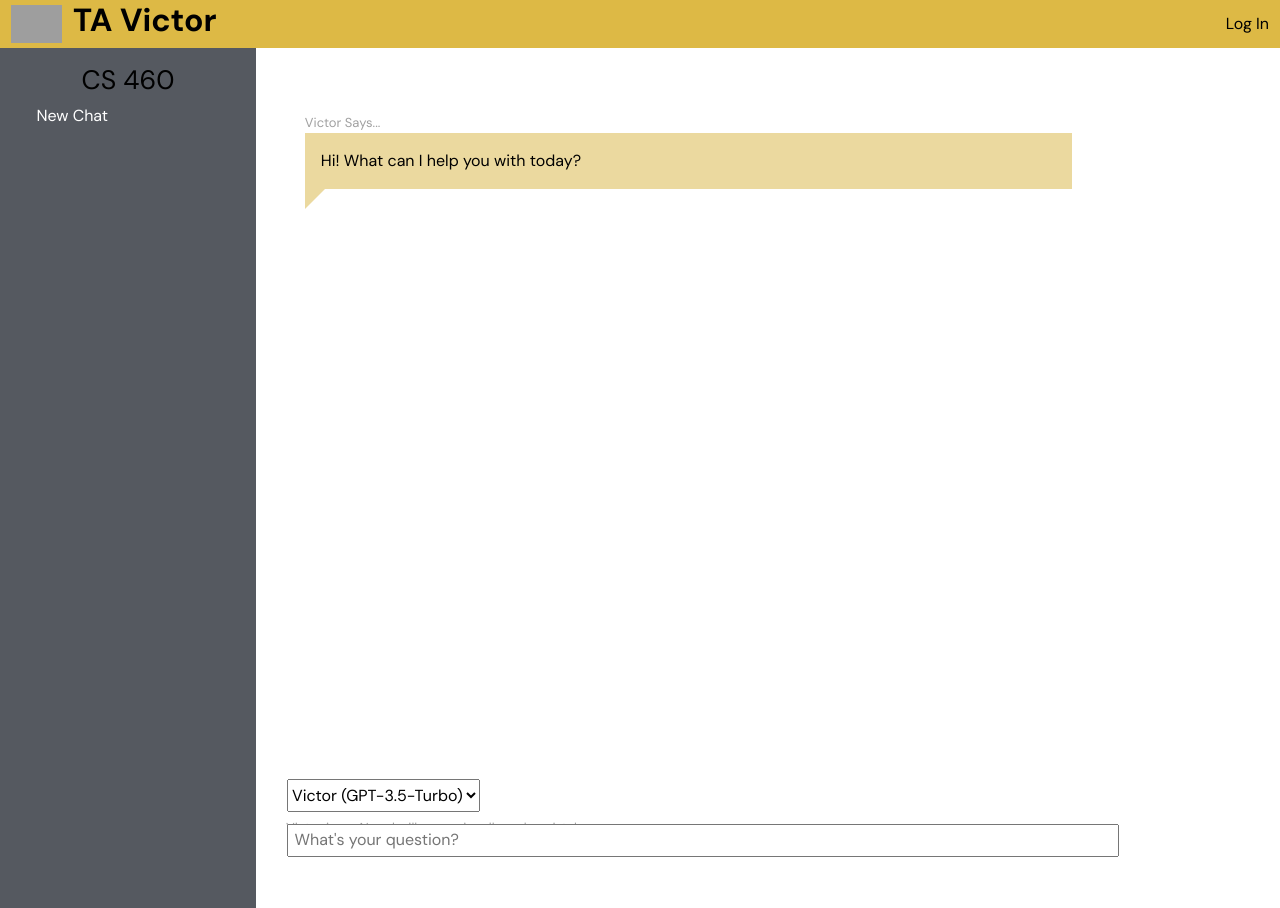
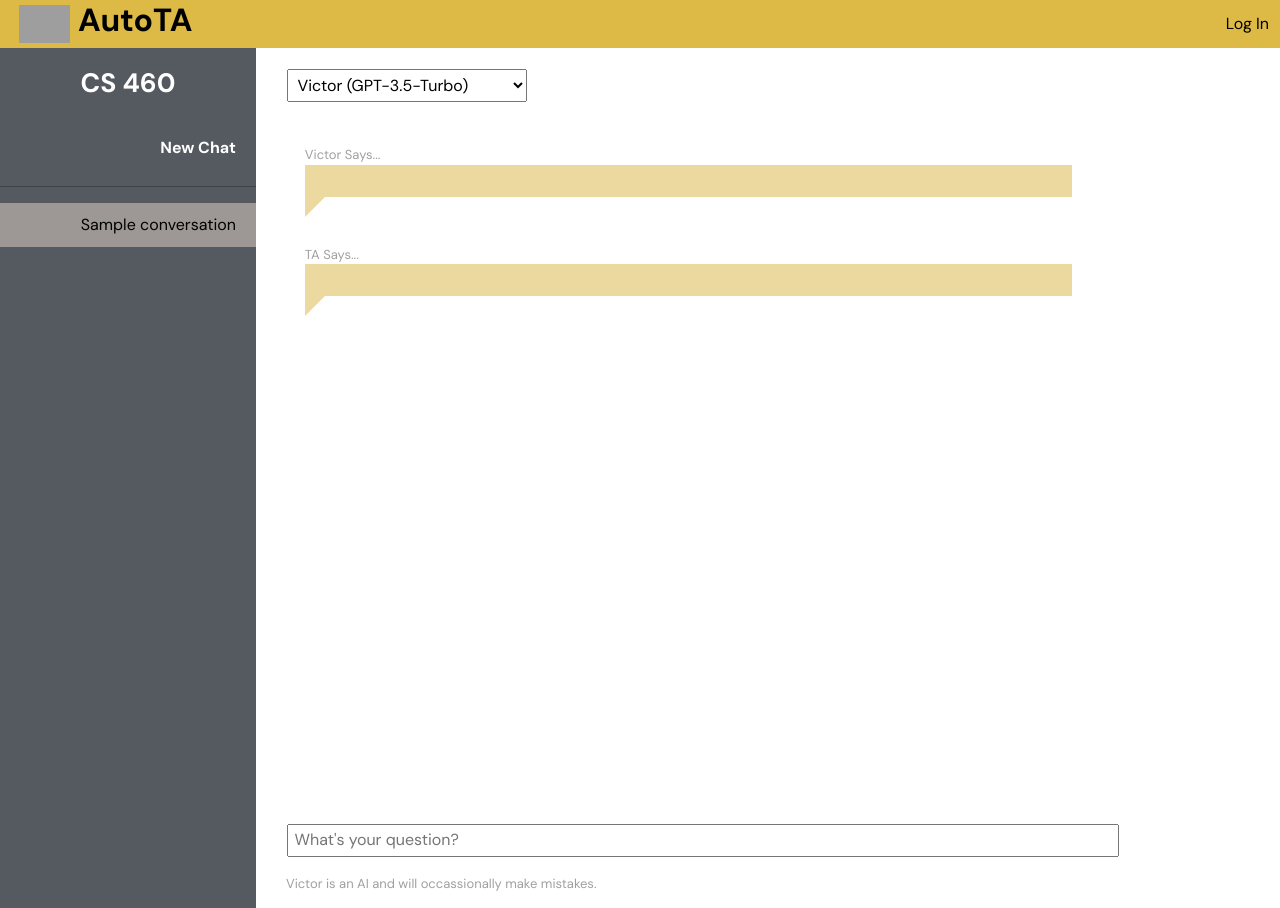
Before and after one commit to aaronvancuren/ChatbotTeachingAssistant, a FastAPI app: template frontend/templates/chat.html in a window 1280 px wide; the page is wider, and only the part inside the window is pictured. Run offline with FastAPI, Linux system fonts and the light colour scheme; the template is opened without the code that fills it: most values are stand-ins (such as "Sample title", 1, 10 or a date in 2020); parts of the project's set-up code (start-up, migrations or seed data) failed here and were passed over; some libraries are stand-ins or nearby versions; grey boxes are pictures that could not be loaded.

Commit message:
View Conversations (#87)
* Fixed some UI elements

* Added add chat feature

* revised temp data generation

* display updated to reflect changes correctly

* Fixed minor bugs

* Started to add backend support of chat logs

* updated chatendpoint - for testing

* corrected CSS

* Fixed issue of gpt-4o and up not working

* Temporary persistance of chat implemented

* Updated general visuals

* Fixed HTML check errors

* Fixed minor issues

* Added markdown support

* Added markdown support

* Fixed word wrap issue

* Fixed word wrap issue

* Fixed general issues and fixed comments on the commit

```diff
--- a/backend/models/classes.py
+++ b/backend/models/classes.py
@@ -4,4 +4,4 @@
     section: int    # Section Number
     professor_id: str
     teaching_assistant_id: str
-    splash: str # Splash Image
+    splash: str     # Splash Image
--- a/frontend/static/css/chat.css
+++ b/frontend/static/css/chat.css
@@ -19,12 +19,14 @@
     position: fixed;
     color: var(--primary-pfw-white);
 
-    padding: 1.5ch;
     overflow-y: auto;
 }
 
 #sidebar h1 {
-    font-weight: 400;
+    padding: 1ch;
+
+    color: var(--primary-pfw-white) !important;
+    font-weight: bold;
     font-size: 20pt;
     text-align: center;
 }
@@ -33,34 +35,47 @@
     width: 100%;
 }
 
-#sidebar a {
+.chatList a {
     text-decoration: none;
     position: relative;
     padding: 10px 20px;
     color: white !important;
     text-align: left;
     width: 100%;
+    display: block;
 }
 
-#sidebar a .active {
-    background-color: var(--pfw-gold-tassel);
-    color: black;
+.chatList .active {
     text-align: right;
+    color: var(--primary-pfw-black) !important;
+    background-color: var(--pfw-black-fog);
 }
 
-#sidebar a::after{
+.chatList .temporary {
+    font-style: italic;
+}
+
+.chatList a::after{
     content: '';
     position: absolute;
     left: 0;
     bottom: 0;
     width: 0;
-    height: 2px;
+    height: 4px;
     background-color: var(--pfw-gold-tassel);
     transition: width 0.3s ease;
 }
 
-#sidebar a:hover::after{
+.chatList a:hover::after{
     width: 100%;
+}
+
+#addChat::before {
+    content: 'New Chat';
+    text-align: right;
+    font-weight: bold;
+    color: var(--primary-pfw-white);
+    display: block;
 }
 
 #content {
@@ -79,9 +94,13 @@
     flex-direction: column;
     align-items: flex-end;
     margin: auto;
+    top: 2em;
     width: 100%;
     height: 70vh;
     overflow-y: auto;
+    position: relative;
+    scroll-padding: 10px;
+    scroll-margin: 10px;
 }
 
 .chat-box {
@@ -99,9 +118,9 @@
     left: 22%;
 }
 
-#teaching_assistant {
+#openai_model {
     width: 15em;
-    top: 10%;
+    top: 4em;
     padding:.25ch .5ch .25ch .5ch;
 }
 
@@ -110,7 +129,7 @@
     right: 10%;
     position:absolute;
     bottom: 5%;
-    padding:.25ch .5ch .25ch .5ch;
+    padding: .25ch .5ch .25ch .5ch;
 }
 
 /*#region Chat bubbles*/
@@ -146,11 +165,15 @@
 .teaching_assistant {
     background-color: var(--pfw-gold-rumble);
     border-color: var(--pfw-gold-rumble);
+
+    justify-items: left;
 }
 
 .student {
     background-color: var(--pfw-black-tusk);
     border-color: var(--pfw-black-tusk);
+
+    justify-items: right;
 }
 
 .talktext {
@@ -219,3 +242,8 @@
 
 /* End Source: https://codepen.io/Founts/pen/AJyVOr */
 /*#endregion*/
+
+pre {
+    white-space: pre-wrap;
+    word-break: break-word;
+}
--- a/frontend/static/css/style.css
+++ b/frontend/static/css/style.css
@@ -81,6 +81,7 @@
 header img {
     width: auto;
     height: 3.5ch;
+    margin: .5em;
 }
 
 header h1 {
@@ -101,11 +102,6 @@
 header #login p {
     font-style: italic;
     text-align: right;
-}
-
-header #login h1 {
-    border-radius: 100%;
-    margin: 1ch;
 }
 
 header a {
--- a/frontend/static/js/chat.js
+++ b/frontend/static/js/chat.js
@@ -1,3 +1,51 @@
+window.addEventListener("load", () => {
+    let preloads = document.querySelectorAll('article');
+    for (let i = 0; i < preloads.length; i++) {
+        preloads[i].innerHTML = RenderMarkdown(preloads[i].innerHTML.trim());
+    }
+    preloads[preloads.length-1].scrollIntoView({ behavior: "smooth", block:"end" });
+});
+
+function addChat() {
+    $.ajax({
+        type: "GET",
+        url: "/addChat",
+        headers: {
+            "X-victor-uid": "DEMO-1234", //Replace with UUID Cookie
+            "X-Content-Type-Options": "nosniff",
+            "Content-Security-Policy": "frame-ancestors 'none'",
+            "X-Frame-Options": "DENY",
+        },
+        success: function(data) {
+            host = document.getElementById('convos');
+            newChat = document.createElement('a');
+            newChat.classList.add('active');
+            newChat.classList.add('temporary');
+            newChat.href = `/chat?chatID=${data}`;
+            newChat.innerText = 'New Chat';
+            for (const child of host.children) {
+                child.classList.remove('active');
+            }
+            host.insertBefore(newChat, host.firstChild);
+            while (document.getElementById('conversation').children.length > 1) {
+                document.getElementById('conversation').removeChild(document.getElementById('conversation').lastChild);
+            }
+
+            let updateChat = new URLSearchParams(window.location.search);
+            updateChat.set('chatID', data);
+            window.history.replaceState('', '', window.location.origin + window.location.pathname + '?' + updateChat.toString());
+        },
+        statusCode:  {
+            405: (value) => {
+                alert("Error: " + JSON.parse(value.responseText).detail);
+            },
+            401: (value) => {
+                alert("Error 401: Unauthorised");
+            }
+        }
+    })
+}
+
 function AskQuestion() {
     $.ajax({
         type: "POST",
@@ -5,7 +53,8 @@
         data: JSON.stringify({
             user_content: document.getElementById("question").value,
             openai_model: document.getElementById('openai_model').value,
-            context: document.getElementById('context').value
+            context: document.getElementById('context').value,
+            currentConversationId: new URLSearchParams(window.location.search).get('chatID').toString()
         }),
         headers: {
             "X-victor-uid": "DEMO-1234", //Replace with UUID Cookie
@@ -57,18 +106,22 @@
     displayContainer = document.createElement("div");
     displayContainer.classList.add("talktext");
 
-    dialogueContainer = document.createElement("p");
-    dialogueContainer.innerText = dialogue;
+    displayContainer.innerHTML = RenderMarkdown(dialogue);
 
-    displayContainer.appendChild(dialogueContainer);
     container.appendChild(displayContainer);
     containerWrapper.appendChild(container);
     wrapper.appendChild(containerWrapper);
+    containerWrapper.scrollIntoView({ behavior: "smooth", block:"end" });
+}
+
+function RenderMarkdown(text) {
+    let markdownToHTML = new showdown.Converter();
+    return markdownToHTML.makeHtml(text);
 }
 
 function updateDisclaimer(){
-    let target = document.getElementById('Disclaimer')
-    let newVal = document.getElementById('teaching_assistant').options[document.getElementById('teaching_assistant').selectedIndex].text;
-    target.innerText = target.innerText.replace(/[^\s]*/, newVal);
-    document.getElementById('teaching_assistant').title = document.getElementById('TAs').options[document.getElementById('teaching_assistant').selectedIndex].title;
+    let target = document.getElementById('disclaimer')
+    let newVal = document.getElementById('openai_model').options[document.getElementById('openai_model').selectedIndex].text;
+    target.innerText = newVal + " is an AI and will occassionally make mistakes.";
+    document.getElementById('openai_model').title = document.getElementById('openai_model').options[document.getElementById('openai_model').selectedIndex].title;
 }
--- a/frontend/templates/chat.html
+++ b/frontend/templates/chat.html
@@ -2,7 +2,10 @@
 <html lang="en">
 
     {% include './elements/HTML_Head.html' %}
+
     <script src="../static/js/chat.js"></script>
+    <script type="text/javascript" src="https://unpkg.com/showdown/dist/showdown.min.js"></script>
+
     <link rel="stylesheet" href="../static/css/chat.css"/>
 <body>
     <input hidden id="context" value="{{context}}">
@@ -18,11 +21,32 @@
                 <div class="talk-bubble left">
                     <p class="text-from left">Victor Says...</p>
                     <div class="tri-right btm-left teaching_assistant">
-                        <div class="talktext">
+                        <article class="talktext">
                             <p>Hi! What can I help you with today?</p>
+                        </article>
+                    </div>
+                </div>
+                {% for dialogue in context.conversation_data.discussion %}
+                    {% if dialogue['role'] == 'user' %}
+                    <div class="talk-bubble right">
+                        <p class="text-from right">You asked...</p>
+                        <div class="tri-right btm-right student">
+                            <article class="talktext">
+                                {{dialogue['content']}}
+                            </article>
                         </div>
                     </div>
-                </div>
+                    {% else %}
+                    <div class="talk-bubble left">
+                        <p class="text-from left">TA Says...</p>
+                        <div class="tri-right btm-left teaching_assistant">
+                            <article class="talktext">
+                                {{dialogue['content']}}
+                            </article>
+                        </div>
+                    </div>
+                    {% endif %}
+                {% endfor %}
             </div>
             <br>
         </div>
@@ -31,13 +55,14 @@
     <div class="chat-box">
         <form id="input" onsubmit="AskQuestion();return false;" method="post">
             <select title="Select OpenAI Model" name="openai_model" id="openai_model" required onchange="updateDisclaimer()">
+                <option title="Choose a model to help you with an assignment" style="font-size: small;" value="" disabled>Choose a TA</option>
                 <option title="GPT 3.5 Turbo" value="gpt-3.5-turbo" selected>Victor (GPT-3.5-Turbo)</option>
                 <option title="GPT 4o Mini" value="gpt-4o-mini">John (GPT-4o-Mini)</option>
-                <option title="GPT 4o" value="gpt-4o">Hedy (GPT-4o)</option>
-                <option title="GPT o1 (Preview)" value="o1-preview">Henrietta (o1-Preview)</option>
+                <option title="GPT 4o (Coming Soon)" value="chatgpt-4o-latest" disabled>Hedy (GPT-4o)</option>
+                <option title="GPT o1 (Preview) (Coming Soon)" value="o1-preview" disabled>Henrietta (o1-Preview)</option>
             </select>
             <input id="question" name="question" type="text" required placeholder="What's your question?"/><br>
-            <p class="text-from left" id="disclaimer">Victor is an AI and will occassionally make mistakes.</p>
+            <p class="text-from left" style="bottom:15px;" id="disclaimer">Victor is an AI and will occassionally make mistakes.</p>
         </form>
     </div>
 </body>
--- a/frontend/templates/elements/HTML_Head.html
+++ b/frontend/templates/elements/HTML_Head.html
@@ -3,7 +3,7 @@
     <meta name="viewport" content="width=device-width, initial-scale=1.0"/>
     <meta name="robots" content="noindex, nofollow, noarchive, nositelinkssearchbox, nosnippet, noimageindex, noai, noimageai"/>
 
-    <title>TA Victor</title>
+    <title>AutoTA</title>
 
     <script src="https://ajax.googleapis.com/ajax/libs/jquery/3.7.1/jquery.min.js"></script>
     <script src="https://cdn.jsdelivr.net/npm/bootstrap@5.3.3/dist/js/bootstrap.bundle.min.js" integrity="sha384-YvpcrYf0tY3lHB60NNkmXc5s9fDVZLESaAA55NDzOxhy9GkcIdslK1eN7N6jIeHz" crossorigin="anonymous"></script>
--- a/frontend/templates/elements/Header_General.html
+++ b/frontend/templates/elements/Header_General.html
@@ -1,10 +1,8 @@
 <header>
 
     <a href="/">
-        <img src="https://cdn-icons-png.flaticon.com/512/46/46955.png" />
-        <span>
-            <h1>TA Victor</h1>
-        </span>
+        <img src="https://cdn-icons-png.flaticon.com/512/46/46955.png" alt="logo"/>
+        <h1>AutoTA</h1>
     </a>
 
     {% if context.logged_in %}
--- a/frontend/templates/elements/Header_LoggedIn.html
+++ b/frontend/templates/elements/Header_LoggedIn.html
@@ -1,6 +1,6 @@
 <div id="login">
     <p>Welcome {{ context.display_name }}</p>
-    <a href="#top" class="text-decoration-none">
-        <h1 class="bi bi-person-circle"></h1>
+    <a class="text-decoration-none">
+        <i class="bi bi-person-circle" style="border-radius: 100%; margin: 1ch; font-weight: bold; font-size: xx-large;"></i>
     </a>
 </div>
--- a/frontend/templates/elements/Header_LoggedOut.html
+++ b/frontend/templates/elements/Header_LoggedOut.html
@@ -1,6 +1,5 @@
 <div id="login">
     <a href="#top">
         <a href="/login">Log In</a>
-        <img id="profile" style="border: none;">
     </a>
 </div>
--- a/frontend/templates/elements/Main_ClassCards.html
+++ b/frontend/templates/elements/Main_ClassCards.html
@@ -5,7 +5,7 @@
         <div class="card-body">
             <h5 class="card-title">{{class.name}}</h5>
             <p class="card-text">{{class.professor}}</p>
-            <a href="/chat?classID={{class.id}}" class="btn btn-outline-primary">Chat with the TA</a>
+            <a href="/chat?chatID={{context.conversation_list[0].id}}" class="btn btn-outline-primary">Chat with the TA</a>
         </div>
     </div>
     {% endfor %}
--- a/frontend/templates/elements/Sidebar_ChatOverview.html
+++ b/frontend/templates/elements/Sidebar_ChatOverview.html
@@ -2,7 +2,13 @@
     <div>
         <h1>CS 460</h1>
         <div class="chatList">
-            <a class="active">New Chat</a>
+            <a onclick="addChat()" id="addChat"></a>
+            <hr>
+            <div id="convos">
+                {% for conversation in context.conversation_list %}
+                    <a href="/chat?chatID={{conversation.id}}" class="{{  'active' if conversation.id == context.conversation_data.id else '' }}">{{conversation.name}}</a>
+                {% endfor %}
+            </div>
         </div>
     </div>
 </div>
```
Also changed, not shown: backend/api/routes/openai.py (+30 -19 lines), backend/api/routes/web.py (+21 -1 lines), backend/database/database_class_sections.py (+3 -11 lines), backend/database/database_user_conversations.py (added, +27 -0 lines), backend/models/converstation.py (added, +12 -0 lines), backend/models/sampler.py (added, +29 -0 lines).
